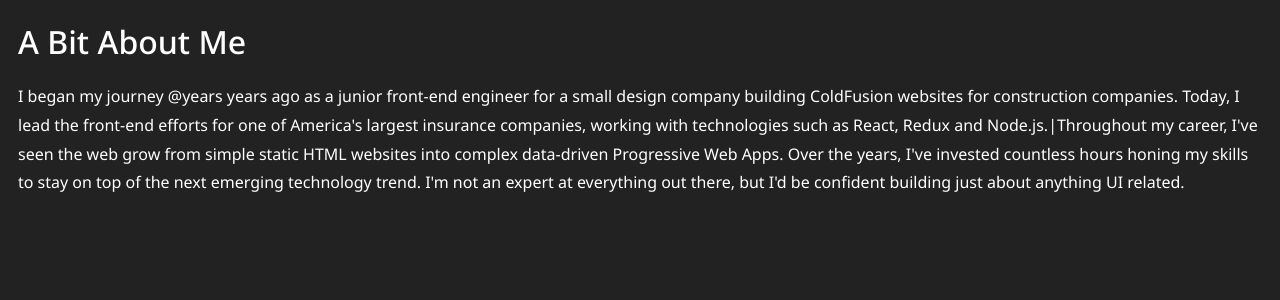
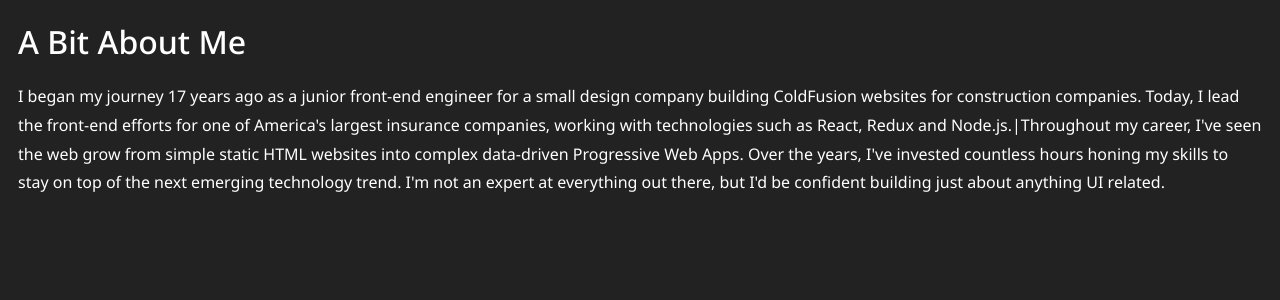
Before and after one commit to alan-eicker/personal-website, a Next.js app: page /about in a window 1280 px wide. Shown: the top 300 px of the page. Built offline with nearby package versions, Linux system fonts and the light colour scheme.

Commit message:
About page - adds logic to convert @years placeholder to rendered value

```diff
--- a/src/pages/about.tsx
+++ b/src/pages/about.tsx
@@ -2,6 +2,8 @@ import Head from 'next/head';
 import { AboutProps } from 'interfaces/AppContent';
 
 const About = ({ title, content }: AboutProps) => {
+  const numYearsExperience = String(new Date().getFullYear() - 2007);
+
   return (
     <>
       <Head>
@@ -14,7 +16,7 @@ const About = ({ title, content }: AboutProps) => {
         <link rel="icon" href="/favicon.ico" />
       </Head>
       <h1>{title}</h1>
-      <p>{content}</p>
+      <p>{content.replace(/@years/g, numYearsExperience)}</p>
     </>
   );
 };
```
